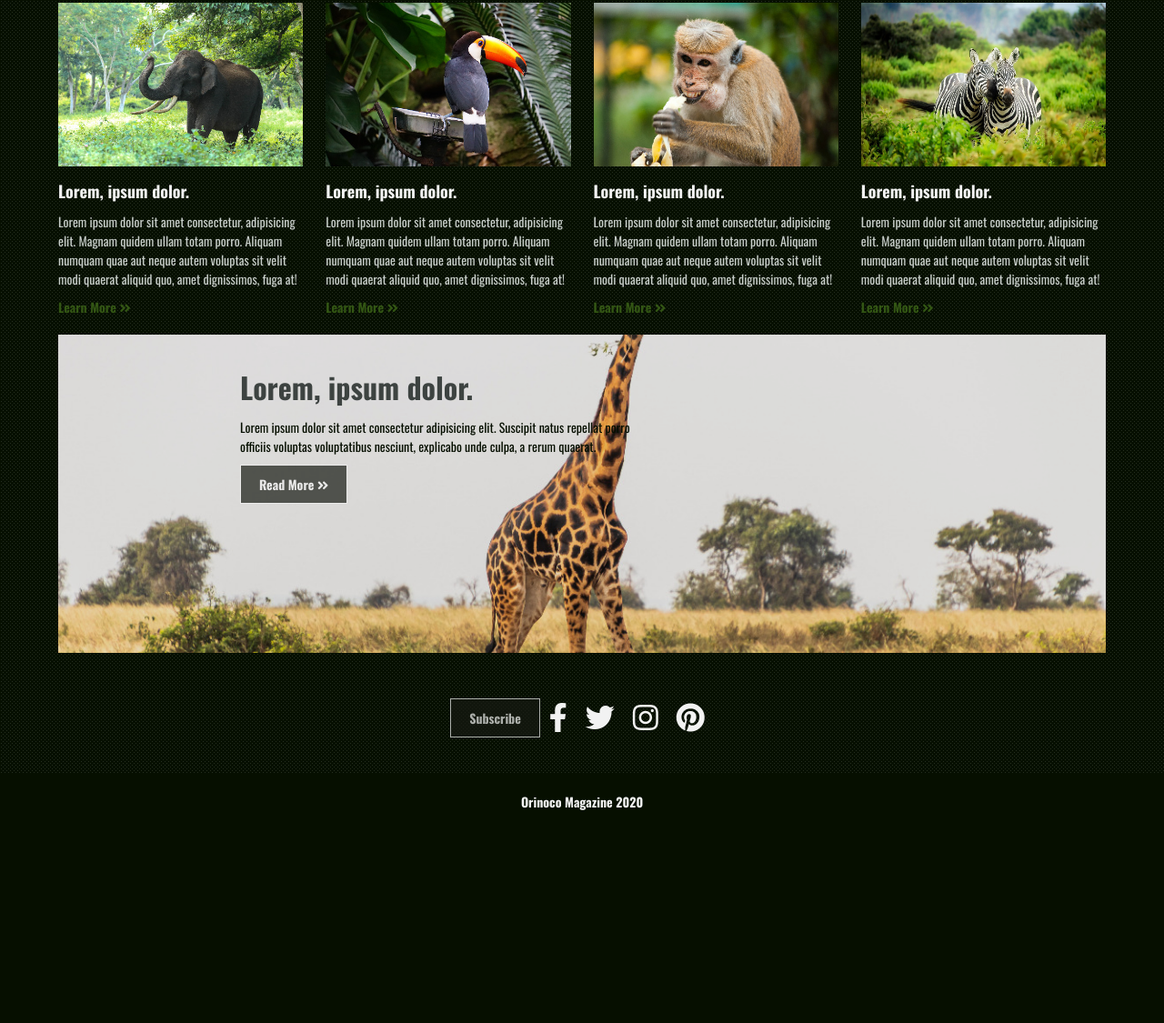
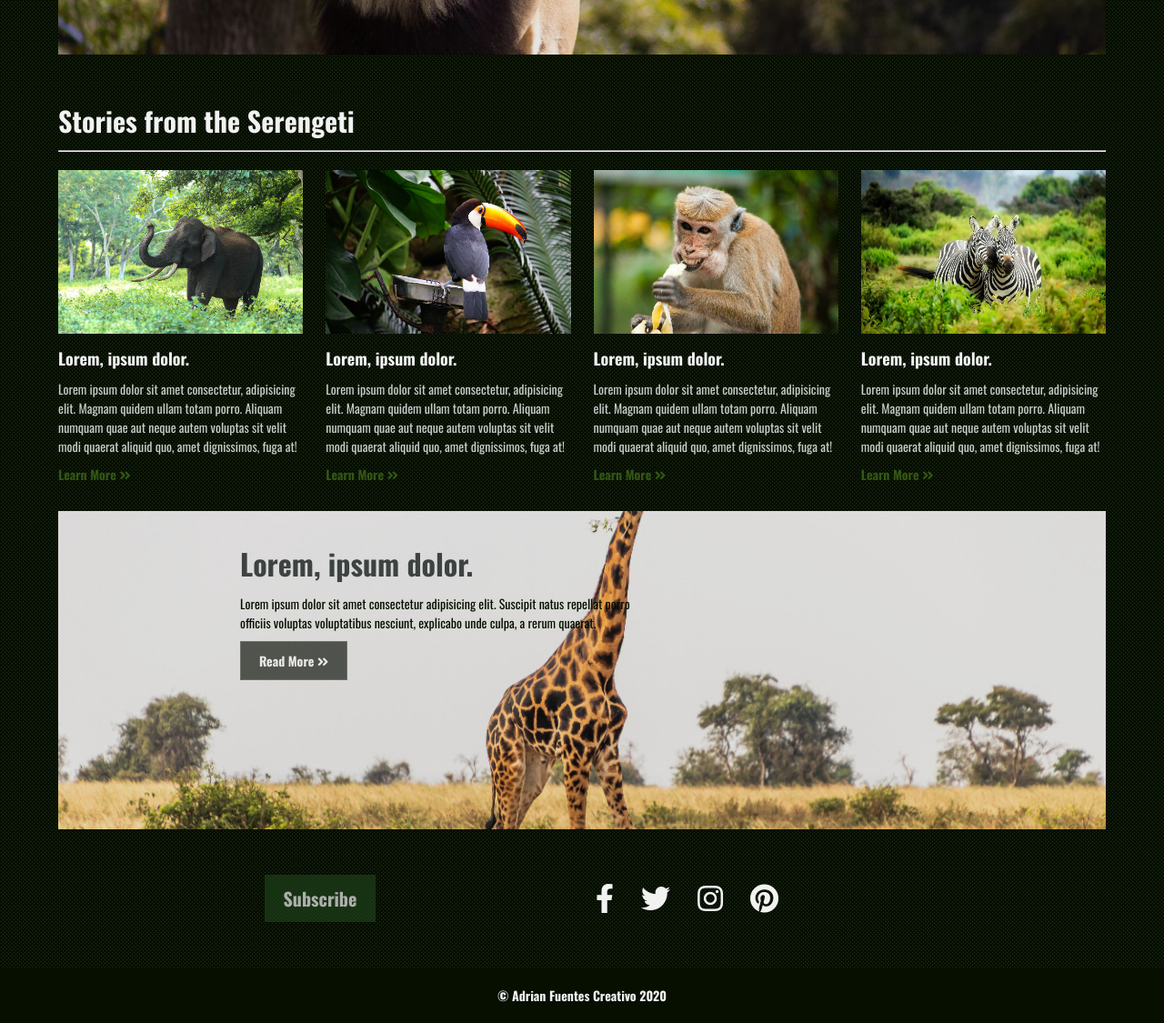
Before and after one commit to a-cincinato/news-page, a plain HTML site: page index.html in a window 1280 px wide. Shown: the part 1274-2399 px from the top of the page at 91% size. Before the commit the page ends 2186 px from the top, so only its background shows below. Drawn offline with nearby package versions, Linux system fonts and the light colour scheme.

Commit message:
Orinoco Magazine Third Commit:Added z-index 3 to the Menu button, h2 Title to the News Cards Section and Copyright Symbol to the footer

```diff
--- a/index.html
+++ b/index.html
@@ -32,10 +32,7 @@
                     <a href="#">Endangered Species</a>
                 </li>
                 <li>
-                    <a href="#">Conservation</a>
-                </li>
-                <li>
-                    <a href="#">Nature & Friendships</a>
+                    <a href="#">Nature & Friends</a>
                 </li>
                 <li>
                     <a href="#">Our Philosphy</a>
@@ -45,6 +42,9 @@
                 </li>
                 <li>
                     <a href="#">Stories</a>
+                </li>
+                <li>
+                    <a href="#">Subscribe</a>
                 </li>
             </ul>
             <ul class="nav-menu-right">
@@ -68,6 +68,10 @@
         </header>
 
         <!--NEWS CARDS ONE-->
+        <div class="news-title">
+            <h2>News from the Amazonian Rainforest</h2>
+        </div>
+        <hr>
         <div class="news-cards">
             <div>
                 <img src="img/news1.jpg" alt="news1">
@@ -100,12 +104,15 @@
             <div class="content">
                 <h2>Lorem, ipsum dolor.</h2>
                 <p>Lorem ipsum dolor sit amet consectetur adipisicing elit. Fuga consequatur illo eligendi quasi veritatis beatae nesciunt libero laboriosam, blanditiis nisi.</p>
-                <a href="#"class="btn">Read More <i class="fas fa-angle-double-right"></i></a>
             </div>
             <div class="overlay"></div>
         </section>
 
         <!--NEWS CARDS TWO-->
+        <div class="news-title">
+            <h2>Stories from the Serengeti</h2>
+        </div>
+        <hr>
         <div class="news-cards">
             <div>
                 <img src="img/news5.jpg" alt="news1">
@@ -145,8 +152,10 @@
 
          <!--SOCIAL-->
          <section class="social">
+             <div class="subscribe">
+                <a href="#" class="btn">Subscribe</a>
+             </div>
              <div class="links">
-                <a href="#" class="btn">Subscribe</a>
                  <a href="#">
                      <i class="fab fa-facebook-f"></i>
                  </a>
@@ -161,12 +170,11 @@
                 </a>
              </div>
          </section>
-
     </div>
 
     <!--FOOTER-->
     <footer class="footer">
-        <h3>Orinoco Magazine 2020</h3>
+        <h3>&copy; Adrian Fuentes Creativo 2020</h3>
     </footer>
 
     <!--SCROLL REVEAL-->
--- a/style.css
+++ b/style.css
@@ -84,7 +84,7 @@ hr{
     width: 100%;
     height: 400px;
     background: url(./img/heroimage.jpg) no-repeat center/cover;
-    margin-bottom: 40px;
+    margin-bottom: 50px;
     position: relative;
 }
 
@@ -114,19 +114,17 @@ hr{
 .btn{
     cursor: pointer;
     display: inline-block;
-    border: 0;
     font-weight: bold;
-    padding: 10px 20px;
     background: #171A13;
     color: #F2F2F2;
-    font-size: 14px;
-    border: 1px solid #F2F2F2;
+    border: 1px solid #3D4341;
+    padding: 10px 20px;
     opacity: .7;
 }
 
 .btn:hover{
     background: #1E401B;
-    border: 1px solid #C8CECA;
+    border: 1px solid #060F00;
 }
 
 .overlay{
@@ -141,11 +139,17 @@ hr{
 
 
 /*NEWS CARDS*/
+.news-title{
+    font-size: 20px;
+    font-weight: bold;
+    text-align: left;
+}
+
 .news-cards{
     display: grid;
     grid-template-columns: 1fr 1fr 1fr 1fr;
     gap: 25px;
-    margin: 10px 0;
+    margin: 20px 0;
 }
 
 .news-cards img{
@@ -179,7 +183,7 @@ hr{
     width: 100%;
     height: 350px;
     background: url('./img/banner1.jpg')no-repeat center center/cover;
-    margin-bottom: 40px;
+    margin-bottom: 50px;
     position: relative;
 }
 
@@ -213,7 +217,7 @@ hr{
     width: 100%;
     height: 350px;
     background: url('./img/banner3.jpg') no-repeat center center/cover;
-    margin-bottom: 40px;
+    margin-bottom: 50px;
     position: relative;
 }
 
@@ -243,28 +247,42 @@ hr{
 
 /*SOCIAL*/
 .social{
-    margin: 50px;
+    display: grid;
+    grid-template-columns: repeat(2, 1fr);
+    text-align: center;
+    margin-bottom: 50px;
 }
 
-.social{
-    text-align: center;
-    font-size: 17px;
-    margin-bottom: 40px;
+.subscribe .btn{
+    font-size: 20px;
+    font-weight: bold;
+    background: #1E401B;
+    border: 1px solid #1E401B;
+}
+
+.subscribe .btn:hover{
+    background: #171A13;
+    color: #F2F2F2;
+    border: 1px solid #3D4341;
 }
 
 .links{
     display: flex;
     align-items: center;
-    justify-content: center;
+    justify-content: left;
 }
 
-.link a{
-    margin: 0 30px;
+.links a{
+    margin: 0 10px;
 }
 
 .links a i{
     font-size: 2rem;
-    padding: 0  10px;
+    padding: 0  5px;
+}
+
+.links a i:hover{
+    color: #335614;
 }
 
 /*FOOTER*/
@@ -287,6 +305,7 @@ hr{
         position: absolute;
         top: 0;
         left: 0;
+        z-index: 3;
         background: #171A13;
         height: 100%;
         padding: 30px;
@@ -300,7 +319,7 @@ hr{
     }
 
     .nav-main ul.nav-menu li{
-        padding: 20px;
+        padding: 15px;
         font-size: 14px;
     }
     .nav-main ul.nav-menu-right{
```
